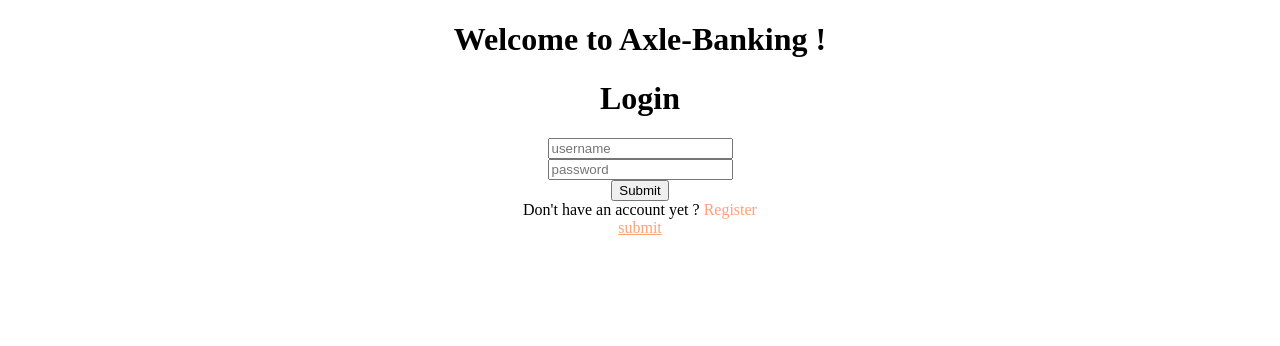
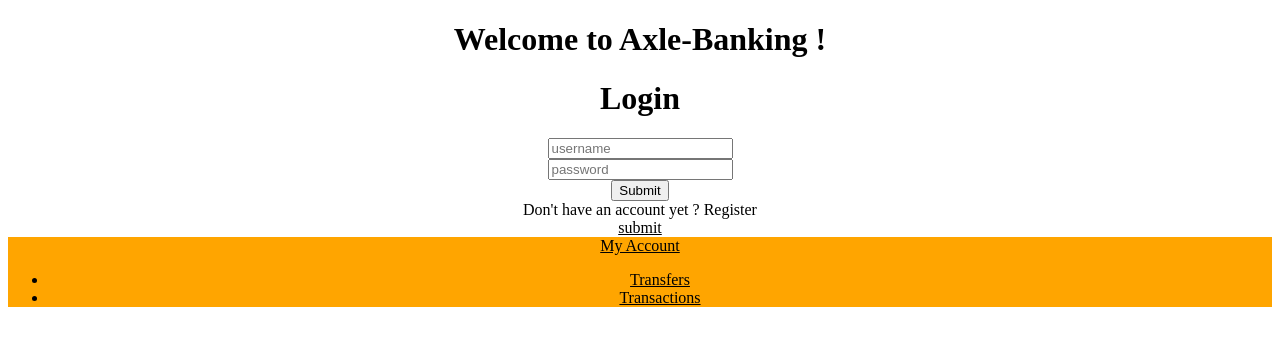
Before and after one commit to bank-app-gang/banking-app, an Angular app: page / in a window 1280 px wide. Shown: the top 346 px of the page. Built offline with nearby package versions, Linux system fonts and the light colour scheme.

Commit message:
yes
added an ugly nav bar that should be the second page

```diff
--- a/src/app/sign-in-form/sign-in-form.component.css
+++ b/src/app/sign-in-form/sign-in-form.component.css
@@ -10,7 +10,7 @@
 
 a
 {
-  color:lightsalmon;
+  color:black;
   text-underline-position:alphabetic;
   cursor:pointer;
 }
--- a/src/app/sign-in-form/sign-in-form.component.html
+++ b/src/app/sign-in-form/sign-in-form.component.html
@@ -33,3 +33,16 @@
   </form>
 
 </div>
+<nav class="navbar navbar-expand-lg navbar-light" style="background-color:orange;">
+  <a class="navbar-brand brand-custom" href="#">My Account</a>
+  <div class="collapse navbar-collapse" id="navbarText">
+      <ul class="navbar-nav ml-auto">
+          <li class="nav-item">
+              <a class="nav-link login-custom" href="#">Transfers</a>
+          </li>
+          <li class="nav-item">
+              <a class="nav-link register-custom" href="#">Transactions</a>
+          </li>
+      </ul>
+  </div>
+</nav>
```
